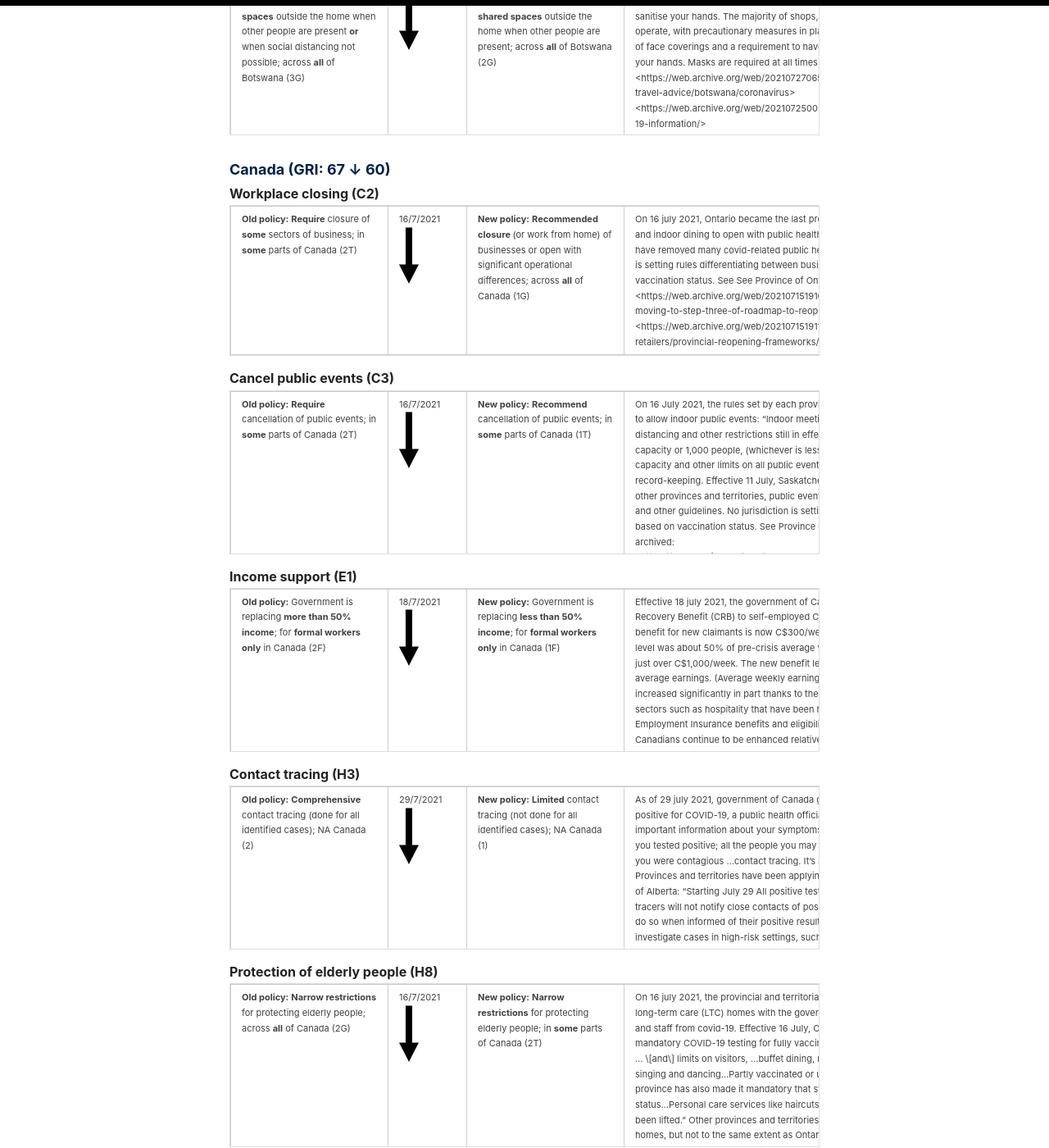
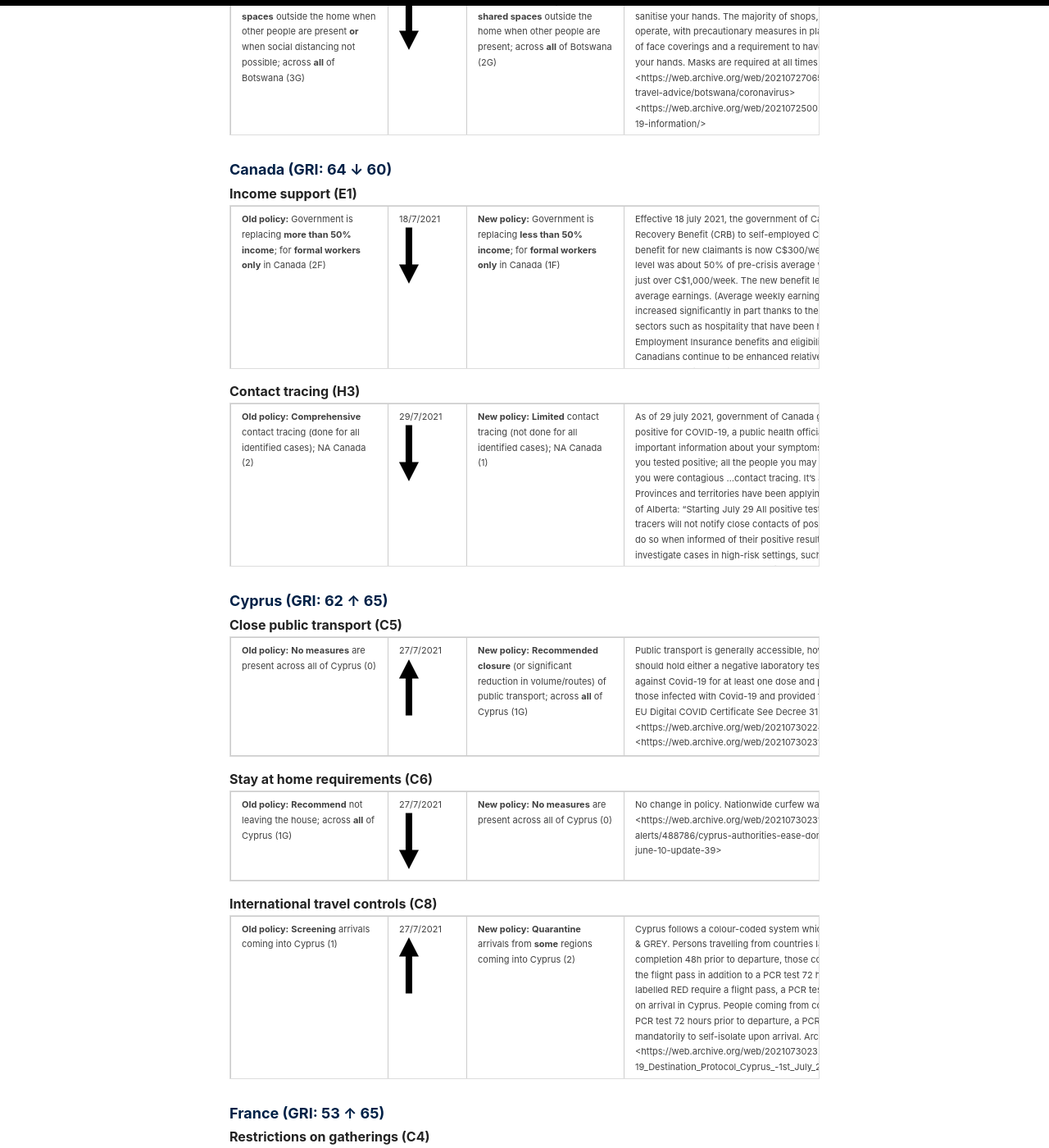
Before and after one commit to OxCGRT/oxcgrt.github.io, a Jekyll site: the page built from _pages/recent-changes.md, in a window 1280 px wide and 1400 px high, scrolled down 1753 px. Shown: the whole window at 82% size. Built offline with Jekyll 4.4.1, drawn with Linux system fonts in a browser that asks for light colours; some of the changed text lies outside the part shown.

Commit message:
Automated run of latest changes

```diff
--- a/_pages/recent-changes.md
+++ b/_pages/recent-changes.md
@@ -36,7 +36,8 @@ publication](https://doi.org/10.1038/s41562-021-01079-8).
 
 <!-- ## Changes in Policy over the last two weeks
 
-<img src="../images/changes-map.png"><p style="text-align:right"><i>Last updated  2021-07-30</i></p><h4>Overall increase</h4><div class="contents"><div><a href="#australia-gri-63--64">Australia (GRI: 63 ↑ 64)</a>
+<img src="../images/changes-map.png"><p style="text-align:right"><i>Last updated  2021-07-31</i></p><h4>Overall increase</h4><div class="contents"><div><a href="#australia-gri-63--64">Australia (GRI: 63 ↑ 64)</a>
+</div><div><a href="#cyprus-gri-62--65">Cyprus (GRI: 62 ↑ 65)</a>
 </div><div><a href="#france-gri-53--65">France (GRI: 53 ↑ 65)</a>
 </div><div><a href="#iceland-gri-49--58">Iceland (GRI: 49 ↑ 58)</a>
 </div><div><a href="#israel-gri-50--52">Israel (GRI: 50 ↑ 52)</a>
@@ -47,7 +48,7 @@ publication](https://doi.org/10.1038/s41562-021-01079-8).
 </div></div> <br/><h4>Overall decrease</h4><div class="contents"><div><a href="#belgium-gri-66--64">Belgium (GRI: 66 ↓ 64)</a>
 </div><div><a href="#bosnia and herzegovina-gri-42--37">Bosnia and Herzegovina (GRI: 42 ↓ 37)</a>
 </div><div><a href="#botswana-gri-57--56">Botswana (GRI: 57 ↓ 56)</a>
-</div><div><a href="#canada-gri-67--60">Canada (GRI: 67 ↓ 60)</a>
+</div><div><a href="#canada-gri-64--60">Canada (GRI: 64 ↓ 60)</a>
 </div><div><a href="#italy-gri-80--62">Italy (GRI: 80 ↓ 62)</a>
 </div><div><a href="#kazakhstan-gri-53--48">Kazakhstan (GRI: 53 ↓ 48)</a>
 </div><div><a href="#monaco-gri-52--50">Monaco (GRI: 52 ↓ 50)</a>
@@ -422,136 +423,7 @@ at all times on public transportation.
 
 </div>
 
-### Canada (GRI: 67 ↓ 60)
-
-#### Workplace closing (C2)
-
-<div id="table-div">
-
-<div style="border: 1px solid #ddd; padding: 5px; overflow-x: scroll; width:100%; ">
-
-<table class="table" style="margin-left: auto; margin-right: auto;">
-
-<tbody>
-
-<tr>
-
-<td style="text-align:left;min-width: 2in; ">
-
-<b>Old policy:</b>
-
-<b>Require</b> closure of <b>some</b> sectors of business; in
-<b>some</b> parts of Canada (2T)
-
-</td>
-
-<td style="text-align:left;min-width: 1in; color: grey80 !important;">
-
-16/7/2021
-<img src="../images/down-arrow.png">
-
-</td>
-
-<td style="text-align:left;min-width: 2in; ">
-
-<b>New policy:</b>
-
-<b>Recommended closure </b> (or work from home) of businesses or open
-with significant operational differences; across <b>all</b> of Canada
-(1G)
-
-</td>
-
-<td style="text-align:left;min-width: 4in; ">
-
-On 16 july 2021, Ontario became the last province to allow indoor
-shopping malls, fitness studios and indoor dining to open with public
-health guidelines in force. The three westernmost provinces have removed
-many covid-related public health guidelines for business operations. No
-jurisdiction is setting rules differentiating between business owners,
-employees or customers based on vaccination status. See See Province of
-Ontario and Retail Council of Canada websites, archived:
-<https://web.archive.org/web/20210715191008/https://news.ontario.ca/en/release/1000501/ontario-moving-to-step-three-of-roadmap-to-reopen-on-july-16>
-<https://web.archive.org/web/20210715191124/https://www.retailcouncil.org/coronavirus-info-for-retailers/provincial-reopening-frameworks/>
-
-</td>
-
-</tr>
-
-</tbody>
-
-</table>
-
-</div>
-
-</div>
-
-#### Cancel public events (C3)
-
-<div id="table-div">
-
-<div style="border: 1px solid #ddd; padding: 5px; overflow-x: scroll; width:100%; ">
-
-<table class="table" style="margin-left: auto; margin-right: auto;">
-
-<tbody>
-
-<tr>
-
-<td style="text-align:left;min-width: 2in; ">
-
-<b>Old policy:</b>
-
-<b>Require</b> cancellation of public events; in <b>some</b> parts of
-Canada (2T)
-
-</td>
-
-<td style="text-align:left;min-width: 1in; color: grey80 !important;">
-
-16/7/2021
-<img src="../images/down-arrow.png">
-
-</td>
-
-<td style="text-align:left;min-width: 2in; ">
-
-<b>New policy:</b>
-
-<b>Recommend</b> cancellation of public events; in <b>some</b> parts of
-Canada (1T)
-
-</td>
-
-<td style="text-align:left;min-width: 4in; ">
-
-On 16 July 2021, the rules set by each province and territory vary.
-Ontario became the last province to allow indoor public events: “Indoor
-meeting and event spaces permitted to operate with physical distancing
-and other restrictions still in effect and capacity limited to not
-exceed 50 per cent capacity or 1,000 people, (whichever is less)”.
-Effective 1 July, the province of Alberta removed capacity and other
-limits on all public events in favour of optional guidelines for
-distancing and record-keeping. Effective 11 July, Saskatchewan
-implemented “the removal of limits on events”. In other provinces and
-territories, public events are permitted with capacity limits, mask
-requirements and other guidelines. No jurisdiction is setting rules
-differentiating between event participants based on vaccination status.
-See Province of Ontario and Retail Council of Canada websites, archived:
-<https://web.archive.org/web/20210715191008/https://news.ontario.ca/en/release/1000501/ontario-moving-to-step-three-of-roadmap-to-reopen-on-july-16>
-<https://web.archive.org/web/20210715191124/https://www.retailcouncil.org/coronavirus-info-for-retailers/provincial-reopening-frameworks/>
-
-</td>
-
-</tr>
-
-</tbody>
-
-</table>
-
-</div>
-
-</div>
+### Canada (GRI: 64 ↓ 60)
 
 #### Income support (E1)
 
@@ -686,30 +558,93 @@ of Canada and Province of Alberta websites, archived:
 
 </div>
 
-#### Protection of elderly people (H8)
-
-<div id="table-div">
-
-<div style="border: 1px solid #ddd; padding: 5px; overflow-x: scroll; width:100%; ">
-
-<table class="table" style="margin-left: auto; margin-right: auto;">
-
-<tbody>
-
-<tr>
-
-<td style="text-align:left;min-width: 2in; ">
-
-<b>Old policy:</b>
-
-<b>Narrow restrictions</b> for protecting elderly people; across
-<b>all</b> of Canada (2G)
-
-</td>
-
-<td style="text-align:left;min-width: 1in; color: grey80 !important;">
-
-16/7/2021
+### Cyprus (GRI: 62 ↑ 65)
+
+#### Close public transport (C5)
+
+<div id="table-div">
+
+<div style="border: 1px solid #ddd; padding: 5px; overflow-x: scroll; width:100%; ">
+
+<table class="table" style="margin-left: auto; margin-right: auto;">
+
+<tbody>
+
+<tr>
+
+<td style="text-align:left;min-width: 2in; ">
+
+<b>Old policy:</b>
+
+<b>No measures</b> are present across all of Cyprus (0)
+
+</td>
+
+<td style="text-align:left;min-width: 1in; color: grey80 !important;">
+
+27/7/2021
+<img src="../images/up-arrow.png">
+
+</td>
+
+<td style="text-align:left;min-width: 2in; ">
+
+<b>New policy:</b>
+
+<b>Recommended closure</b> (or significant reduction in volume/routes)
+of public transport; across <b>all</b> of Cyprus (1G)
+
+</td>
+
+<td style="text-align:left;min-width: 4in; ">
+
+Public transport is generally accessible, however, the use of facemask
+is necessary while employees and passengers aged 12 and above should
+hold either a negative laboratory test or a rapid antigen test for
+Covid-19 performed within 72 hours, or a certificate of vaccination
+against Covid-19 for at least one dose and provided that three weeks
+have elapsed after the date of vaccination or a proof of release for
+those infected with Covid-19 and provided that a period of six months
+has not elapsed since the date of the initial positive diagnosis, or an
+EU Digital COVID Certificate See Decree 31 Archived:
+<https://web.archive.org/web/20210730224211/https://www.pio.gov.cy/coronavirus/uploads/19072021_Decree%20No%2031%20EN.pdf>
+<https://web.archive.org/web/20210730231516/https://www.pio.gov.cy/en/press-releases-article.html?id=21710>
+
+</td>
+
+</tr>
+
+</tbody>
+
+</table>
+
+</div>
+
+</div>
+
+#### Stay at home requirements (C6)
+
+<div id="table-div">
+
+<div style="border: 1px solid #ddd; padding: 5px; overflow-x: scroll; width:100%; ">
+
+<table class="table" style="margin-left: auto; margin-right: auto;">
+
+<tbody>
+
+<tr>
+
+<td style="text-align:left;min-width: 2in; ">
+
+<b>Old policy:</b>
+
+<b>Recommend</b> not leaving the house; across <b>all</b> of Cyprus (1G)
+
+</td>
+
+<td style="text-align:left;min-width: 1in; color: grey80 !important;">
+
+27/7/2021
 <img src="../images/down-arrow.png">
 
 </td>
@@ -718,34 +653,76 @@ of Canada and Province of Alberta websites, archived:
 
 <b>New policy:</b>
 
-<b>Narrow restrictions</b> for protecting elderly people; in <b>some</b>
-parts of Canada (2T)
-
-</td>
-
-<td style="text-align:left;min-width: 4in; ">
-
-On 16 july 2021, the provincial and territorial governments continue to
-be responsible for regulating long-term care (LTC) homes with the
-government of Canada providing guidance to protect residents and staff
-from covid-19. Effective 16 July, Ontario, Canada’s most populous
-province, “is lifting mandatory COVID-19 testing for fully vaccinated
-visitors, caregivers and staff at long-term care homes … \[and\] limits
-on visitors, …buffet dining, resident absences, off-site excursions and
-activities such as singing and dancing…Partly vaccinated or unvaccinated
-people will still need to be tested … The province has also made it
-mandatory that staff in long-term care disclose their COVID-19
-vaccination status…Personal care services like haircuts have also
-resumed and a limit on designated caregivers has been lifted.” Other
-provinces and territories have gradually relaxed earlier restrictions in
-long-term care homes, but not to the same extent as Ontario. New
-Brunswick (NB) has tighter restrictions on less-than-fully vaccinated
-LTC residents, non-Atlantic visitors and staff returning from trips
-outside the Atlantic provinces. See Government of Canada, Province of NB
-and Globe and Mail newspaper websites, archived:
-<https://web.archive.org/web/20210715103823/https://www.canada.ca/en/public-health/services/diseases/2019-novel-coronavirus-infection/prevent-control-covid-19-long-term-care-homes.html>
-<https://web.archive.org/web/20210712223921/https://www2.gnb.ca/content/dam/gnb/Departments/h-s/pdf/Measures_RestrictionsNH_ARF.pdf>
-<https://web.archive.org/web/20210715103335/https://www.theglobeandmail.com/canada/article-people-fully-vaccinated-wont-need-covid-19-tests-to-enter-ontario-ltc/>
+<b>No measures</b> are present across all of Cyprus (0)
+
+</td>
+
+<td style="text-align:left;min-width: 4in; ">
+
+No change in policy. Nationwide curfew was lifted on June 10 Archived:
+<https://web.archive.org/web/20210730231724/https://www.garda.com/crisis24/news-alerts/488786/cyprus-authorities-ease-domestic-covid-19-related-restrictions-as-of-june-10-update-39>
+
+</td>
+
+</tr>
+
+</tbody>
+
+</table>
+
+</div>
+
+</div>
+
+#### International travel controls (C8)
+
+<div id="table-div">
+
+<div style="border: 1px solid #ddd; padding: 5px; overflow-x: scroll; width:100%; ">
+
+<table class="table" style="margin-left: auto; margin-right: auto;">
+
+<tbody>
+
+<tr>
+
+<td style="text-align:left;min-width: 2in; ">
+
+<b>Old policy:</b>
+
+<b>Screening</b> arrivals coming into Cyprus (1)
+
+</td>
+
+<td style="text-align:left;min-width: 1in; color: grey80 !important;">
+
+27/7/2021
+<img src="../images/up-arrow.png">
+
+</td>
+
+<td style="text-align:left;min-width: 2in; ">
+
+<b>New policy:</b>
+
+<b>Quarantine</b> arrivals from <b>some</b> regions coming into Cyprus
+(2)
+
+</td>
+
+<td style="text-align:left;min-width: 4in; ">
+
+Cyprus follows a colour-coded system which grades countries into GREEN,
+ORANGE, RED & GREY. Persons travelling from countries labelled GREEN
+require a Cyprus Flight Pass completion 48h prior to departure, those
+coming from countries labelled ORANGE require the flight pass in
+addition to a PCR test 72 hours prior to departure. Those in the
+countries labelled RED require a flight pass, a PCR test 72 hours prior
+to departure, and a PCR test on arrival in Cyprus. People coming from
+countries labelled GREY require a flight pass, a PCR test 72 hours prior
+to departure, a PCR test on arrival in Cyprus and are also required
+mandatorily to self-isolate upon arrival. Archived:
+<https://web.archive.org/web/20210730232930/https://www.visitcyprus.com/files/COVID-19_Destination_Protocol_Cyprus_-1st_July_21_FINAL.pdf>
 
 </td>
 
```
Also changed, not shown: images/changes-map.png.
